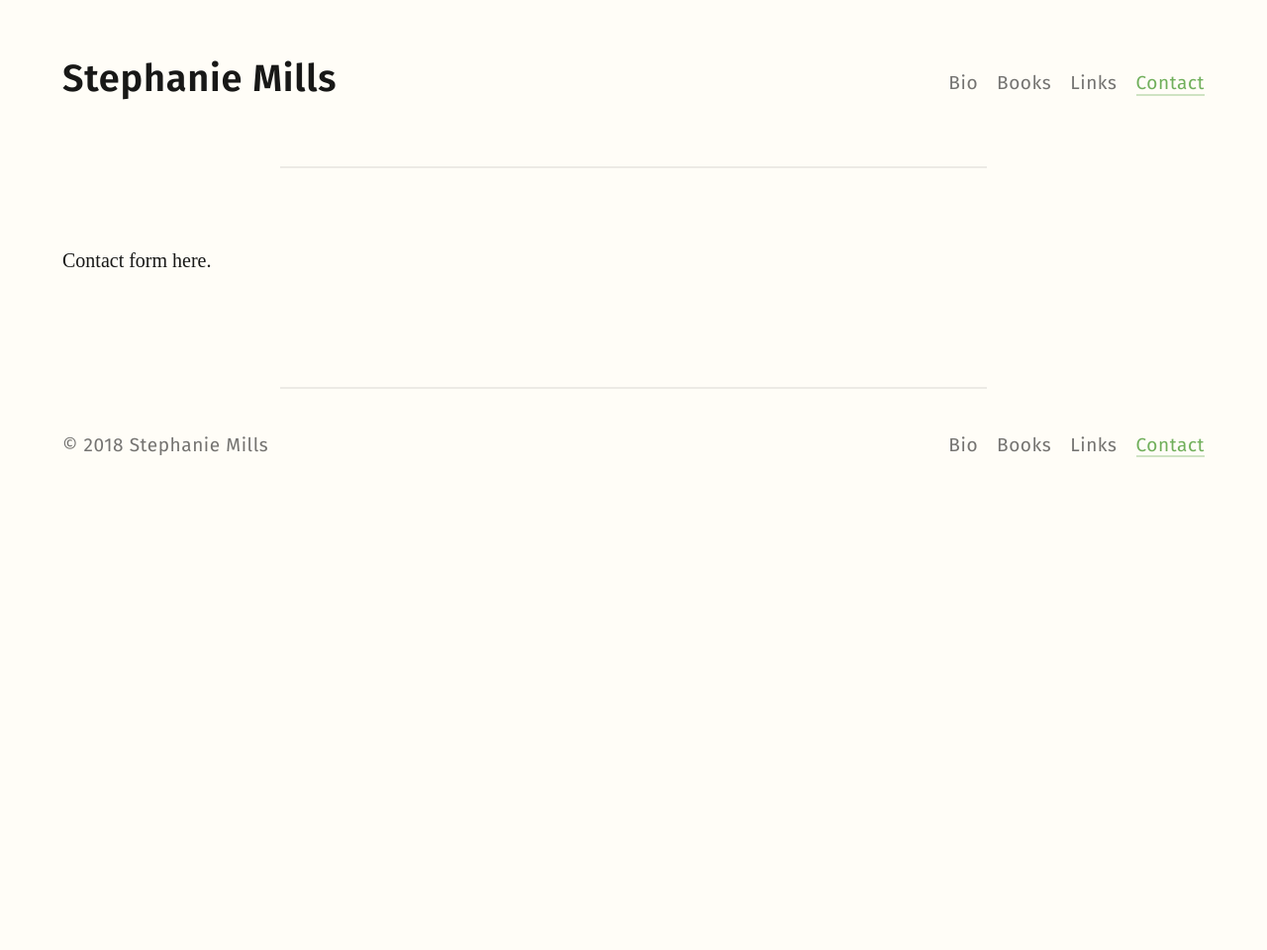
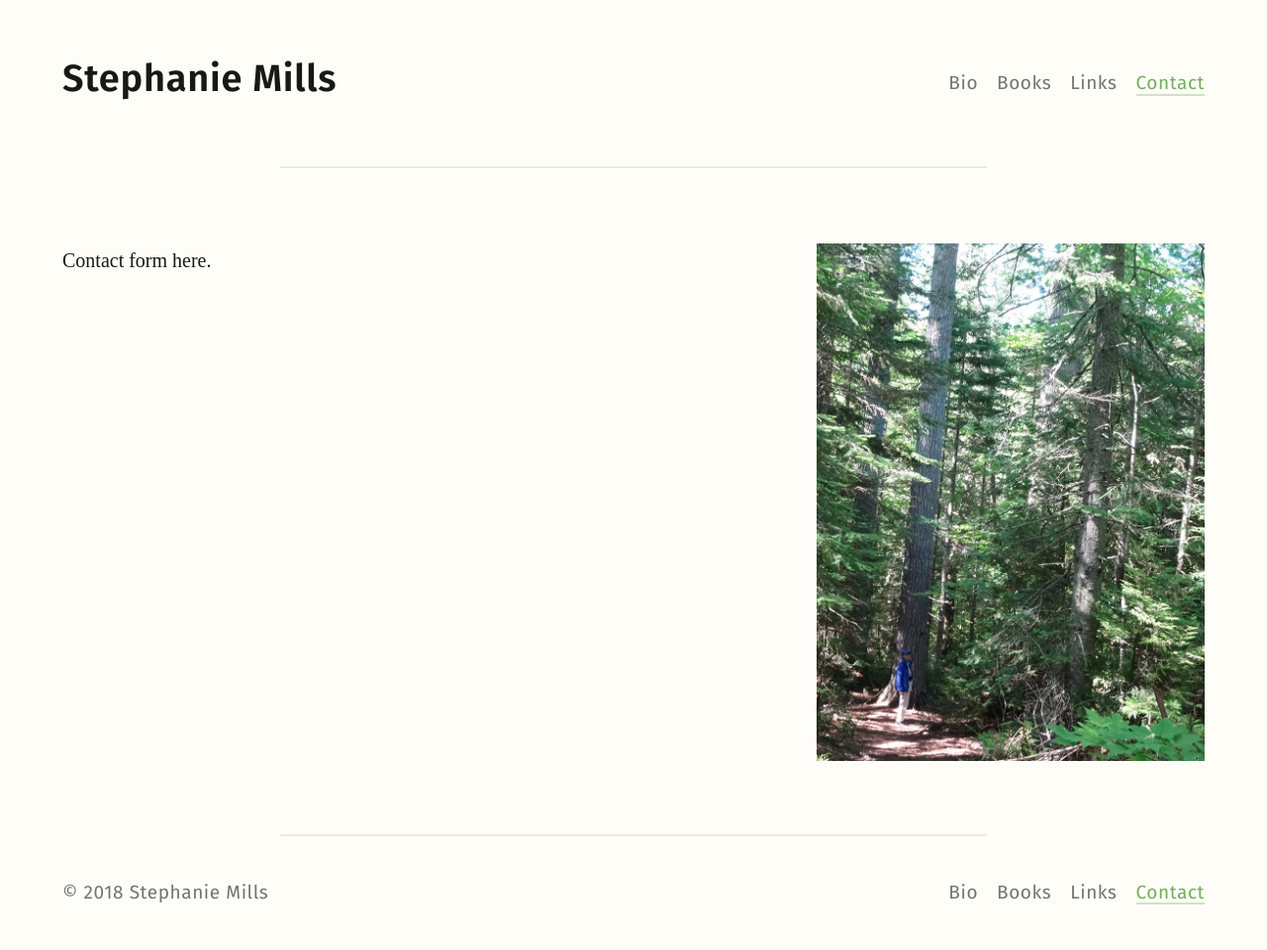
Before and after one commit to cscottmills/smillswriter, a Jekyll site: the page built from contact.md, in a window 1280 px wide. Shown: the whole page at 99% size. Built offline with Jekyll 4.4.1, drawn with Linux system fonts in a browser that asks for light colours; some web fonts are replaced; before the commit the page ends 900 px from its top, so only the background shows below that.

Commit message:
Write styles for book list; add images

```diff
--- a/_layouts/page.html
+++ b/_layouts/page.html
@@ -10,19 +10,23 @@
     {% if page.images.size > 0 %}
       <div class="crux--images">
         {% for image in page.images %}
-        <img src="{{ image.url }}" alt="{{ image.alt }}">
+          <img src="{{ site.imagePath }}/{{ image.src }}.jpg" alt="{{ image.alt }}">
         {% endfor %}
       </div>
     {% endif %}
   </article>
+  {% if page.variant == 'grid' %}<hr>{% endif %}
 {% endif %}
 {% if page.variant == 'grid' %}
   <ul class="lectern">
     {% for book in site.data.books %}
       <li class="lectern--item">
-        <img src="{{ book.cover }}" class="lectern--image">
+        <img src="{{ site.imagePath }}/books/{{ book.title | slugify }}.jpg" class="lectern--image">
         <h3 class="lectern--heading">{{ book.title }} ({{ book.year }})</h3>
-        <p class="lectern--text">{{ book.details }}</p>
+        <p class="lectern--text copy">{{ book.details }}</p>
+        {% if book.source %}
+          <cite class="lectern--meta copy">{{ book.source | markdownify }}</cite>
+        {% endif %}
       </li>
     {% endfor %}
   </ul>
--- a/resources/_scss/_base.scss
+++ b/resources/_scss/_base.scss
@@ -88,11 +88,10 @@
 }
 
 hr {
-  // display: block;
-  // border: 0;
-  // border-top: 1px solid $black;
-  // margin: 0;
-  // padding: 0;
+  border: none;
+  border-top: rem(2) solid transparentize($grayDark, 0.92);
+  // 61.8% / 2
+  margin: 0 30.9% var(--space);
 }
 
 input,
--- a/resources/_scss/_components.scss
+++ b/resources/_scss/_components.scss
@@ -62,7 +62,7 @@
 .page-header--heading {
   font-family: $fontSans;
   font-size: rem(38);
-  line-height: 1.263;
+  line-height: $lessLineHeight;
   letter-spacing: ls(20);
   text-align: center;
   margin-bottom: rem(8);
@@ -126,21 +126,22 @@
 // Page content
 // --------------------------------------------------------
 .page-content {
+  margin-bottom: rem(62);
 
+  @include respond($ontario) {
+    margin-bottom: rem(74);
+  }
 }
 
 // Crux
 // --------------------------
 .crux {
-  margin-bottom: rem(62);
-
   @include respond($ladoga) {
     display: flex;
 
     @supports (display: grid) {
       display: grid;
       grid-template-columns: 1fr 31%;
-      grid-column-gap: rem(36);
       grid-column-gap: var(--space);
     }
   }
@@ -155,10 +156,6 @@
     @supports (display: grid) {
       grid-template-columns: 1fr 34%;
     }
-  }
-
-  @include respond($ontario) {
-    margin-bottom: rem(74);
   }
 }
 
@@ -193,19 +190,54 @@
 
 // Lectern
 // --------------------------
+// TODO narrow screen styles
+// ul
 .lectern {
+  list-style-type: none;
+  padding-left: 0;
+  margin-bottom: 0;
 
+  @supports (display: grid) {
+    display: grid;
+    grid-template-columns: 1fr 1fr;
+    grid-column-gap: var(--space);
+    grid-row-gap: var(--space);
+  }
 }
 
+// li
 .lectern--item {
-
+  img {
+    display: block;
+    width: auto;
+    height: rem(488);
+    margin-bottom: 1.25em;
+  }
 }
 
 .lectern--heading {
-
+  font-size: rem(24);
+  line-height: $lessLineHeight;
+  margin-bottom: 0.25em;
 }
 
 .lectern--text {
+  margin-bottom: 0.382em;
+}
+
+.lectern--meta {
+  display: block;
+  font-style: normal;
+  padding-left: 1em;
+
+  p {
+    @include sans(1.063rem);
+    margin-bottom: 0;
+
+    &:before {
+      content: "\2013\00a0";
+    }
+  }
 
 }
 
@@ -213,7 +245,7 @@
 // --------------------------
 .copy {
   // text-align: justify;
-  hyphens: auto;
+  // hyphens: auto;
 
   a {
     @include link;
@@ -221,6 +253,7 @@
   }
 }
 
+// TODO
 .garland {
   ul {
 
--- a/resources/_scss/_mixins-base.scss
+++ b/resources/_scss/_mixins-base.scss
@@ -34,7 +34,10 @@
     box-shadow: none;
     background-color: transparent;
   }
+
   @else {
+    background-color: $color;
+
     @if $direction == none {
       box-shadow: -$width 0 0 0 $color, $width 0 0 0 $color, (-$width * 2) 0 0 0 $color, ($width * 2) 0 0 0 $color;
     }
@@ -46,7 +49,6 @@
     @if $direction == up {
       box-shadow: 0 (-$width) 0 $width $color;
     }
-    background-color: $color;
   }
 }
 
--- a/resources/_scss/_mixins.scss
+++ b/resources/_scss/_mixins.scss
@@ -3,13 +3,14 @@
 
 // Text
 // --------------------------
-@mixin sans {
+@mixin sans($size: 1.188rem) {
   font-family: $fontSans;
   letter-spacing: ls(30);
   line-height: 1.316;
 
   @include respond($vostok) {
-    font-size: 1.188rem;
+    font-size: $size;
+    // font-size: 1.188rem;
   }
 }
 
--- a/resources/_scss/_variables.scss
+++ b/resources/_scss/_variables.scss
@@ -24,6 +24,7 @@
 // $containerWidth: ∞;
 
 $baseLineHeight: 1.778;
+$lessLineHeight: 1.263;
 $verticalSpace: ($baseLineHeight * 1em);
 
 $duration: 0.06s;
```
Also changed, not shown: _data/books.yml (+19 -8 lines), contact.md (+3 -0 lines), index.md (+4 -4 lines), links.md (+3 -0 lines), resources/images/books/epicurean-simplicity.jpg (added), resources/images/books/in-praise-of-nature.jpg (added), resources/images/books/in-service-of-the-wild.jpg (added), resources/images/books/whatever-happened-to-ecology.jpg (added), resources/images/estivant.jpg (added), resources/images/fungi.jpg (added), resources/images/grand-marais.jpg (added), resources/images/portrait.jpg (added). Lines whose indentation alone changed are shown as unchanged.
